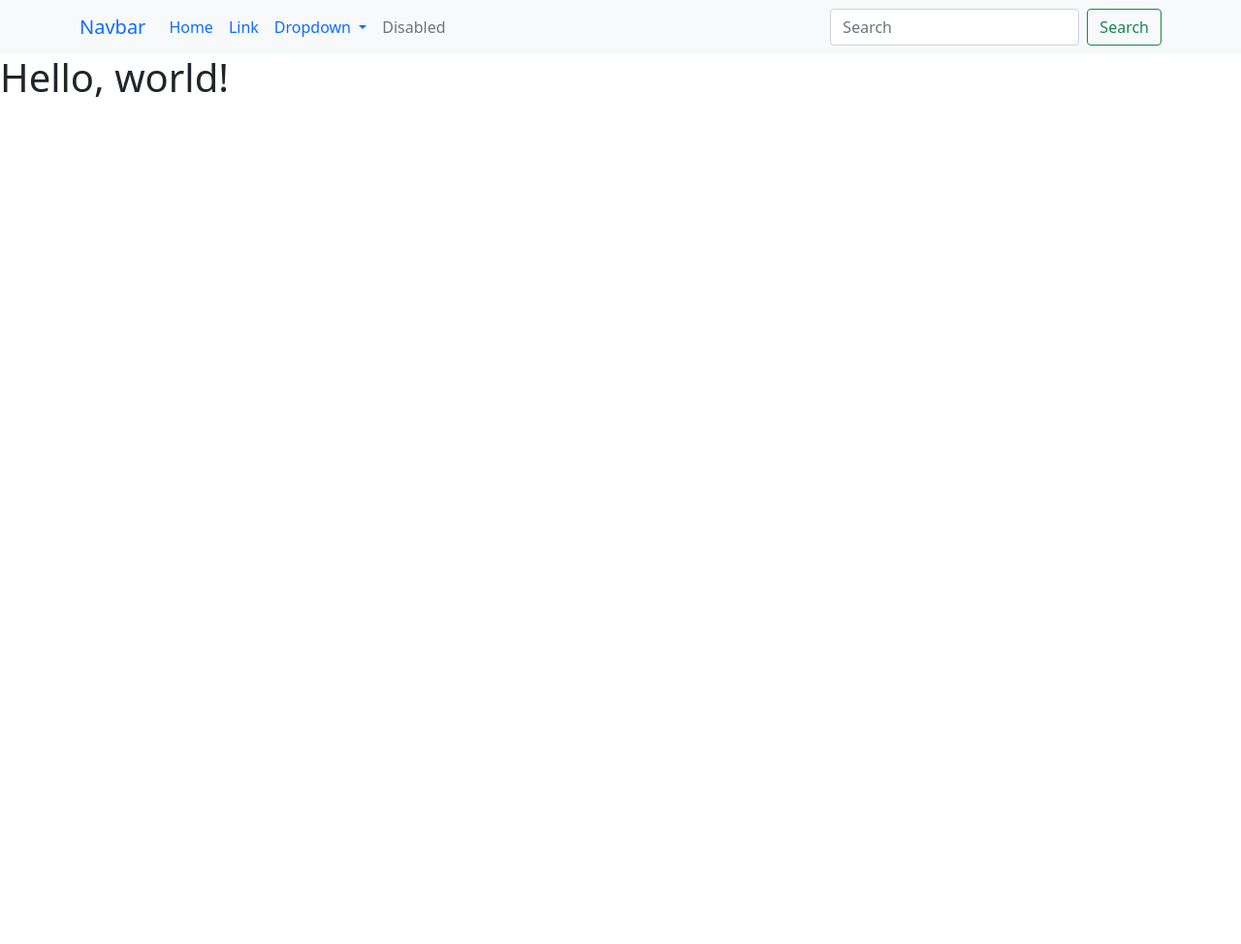
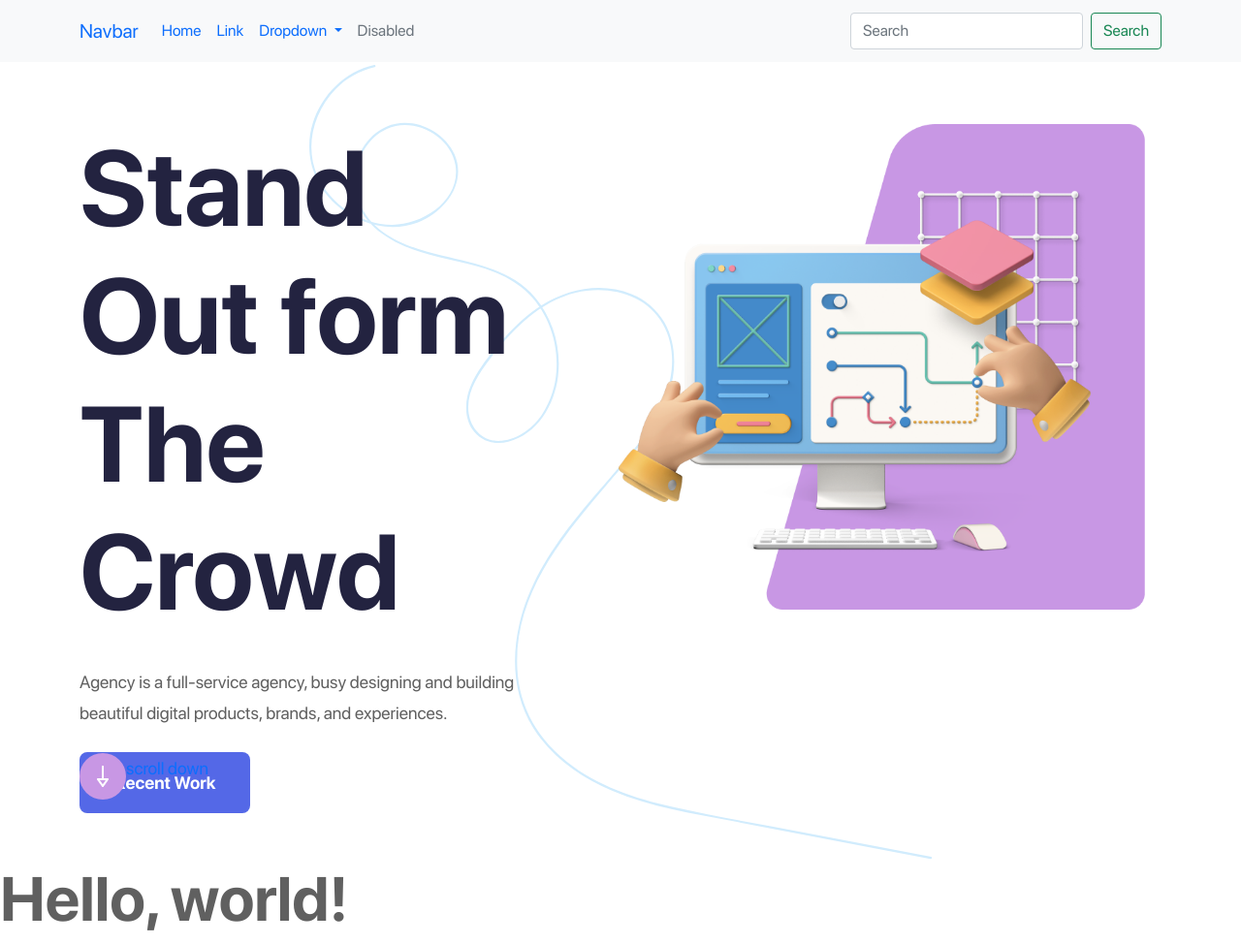
Before and after one commit to dwi-joko/folio, a website: page index.html in a window 1280 px wide. Shown: the whole page at 97% size. Before the commit the page ends 800 px from the top, so only its background shows below. Drawn offline with nearby package versions, Linux system fonts and the light colour scheme.

Commit message:
create heroimage section and styling

```diff
--- a/index.html
+++ b/index.html
@@ -47,6 +47,33 @@
         </div>
       </nav>
     </header>
+    <main>
+      <section class="heroimage">
+        <div class="container">
+          <div class="row">
+            <div class="col-lg-5">
+              <div class="text">
+                <h1 class="bigger-text dark-text">Stand Out form The Crowd</h1>
+                <p class="py-4">Agency is a full-service agency, busy designing and building beautiful digital products, brands, and experiences.</p>
+                <a href="#!" class="btn-default"> Recent Work</a>
+              </div>
+            </div>
+            <div class="col-lg-7">
+              <div class="image">
+                <img src="assets/hero-3d.png" alt="hero-3d" />
+              </div>
+            </div>
+
+            <a href="#!" class="scroll-down d-flex align-content-center">
+              <div class="icon">
+                <img src="assets/arrow-s.png" alt="arrow down" />
+              </div>
+              <p>scroll down</p>
+            </a>
+          </div>
+        </div>
+      </section>
+    </main>
     <h1>Hello, world!</h1>
   </body>
   <script src="https://ajax.googleapis.com/ajax/libs/jquery/3.5.1/jquery.min.js"></script>
--- a/style/style.css
+++ b/style/style.css
@@ -0,0 +1,97 @@
+@font-face {
+  font-family: "SF-Pro-Display-Regular";
+  src: url(../font/SF-Pro-Display-Regular.ttf);
+}
+
+@font-face {
+  font-family: "SF-Pro-Display-Bold";
+  src: url(../font/SF-Pro-Display-Bold.ttf);
+}
+
+html,
+body {
+  font-family: "SF-Pro-Display-Regular", sans-serif;
+  font-size: 100%;
+  margin: 0;
+  padding: 0;
+  scroll-behavior: smooth;
+  color: #606060;
+  line-height: 32px;
+}
+
+h1 {
+  font-size: 4rem;
+  font-family: "SF-Pro-Display-Bold", sans-serif;
+}
+h2 {
+  font-size: 2rem;
+}
+h3 {
+  font-size: 1.5rem;
+}
+p {
+  font-size: 1.125rem;
+}
+a {
+  text-decoration: none;
+}
+.bigger-text {
+  font-size: 6.875rem;
+}
+.heavy-text {
+  font-size: 5.25rem;
+}
+
+.dark-text {
+  color: #232340;
+}
+
+img {
+  width: 100%;
+}
+
+/* == Default Button == */
+.btn-default {
+  background: #5468e7;
+  color: #fff;
+  padding: 1.3rem 2.25rem;
+  border-radius: 0.5rem;
+  font-size: 1.125rem;
+  font-family: "SF-Pro-Display-Bold", sans-serif;
+}
+
+section {
+  padding: 4rem 0;
+}
+
+/* == Hero Image == */
+
+.heroimage {
+  background-image: url(../assets/bg-line.svg);
+  background-repeat: no-repeat;
+  background-position: center;
+}
+
+.heroimage .container {
+  position: relative;
+}
+
+/* == Scroll Down == */
+.scroll-down {
+  position: absolute;
+  left: 0;
+  bottom: 0;
+}
+.scroll-down .icon {
+  width: 48px;
+  height: 48px;
+  background: #c897e4;
+  display: flex;
+  align-items: center;
+  justify-content: center;
+  border-radius: 100%;
+}
+
+.scroll-down .icon img {
+  width: unset;
+}
```
Also changed, not shown: assets/arrow-s.png (added), assets/bg-line.svg (added), assets/hero-3d.png (added), font/SF-Pro-Display-Bold.ttf (added), font/SF-Pro-Display-Regular.ttf (added), font/SF-Pro-Display-Semibold.ttf (added), font/sf-pro-text-semibold.ttf (added), 2 other files.
